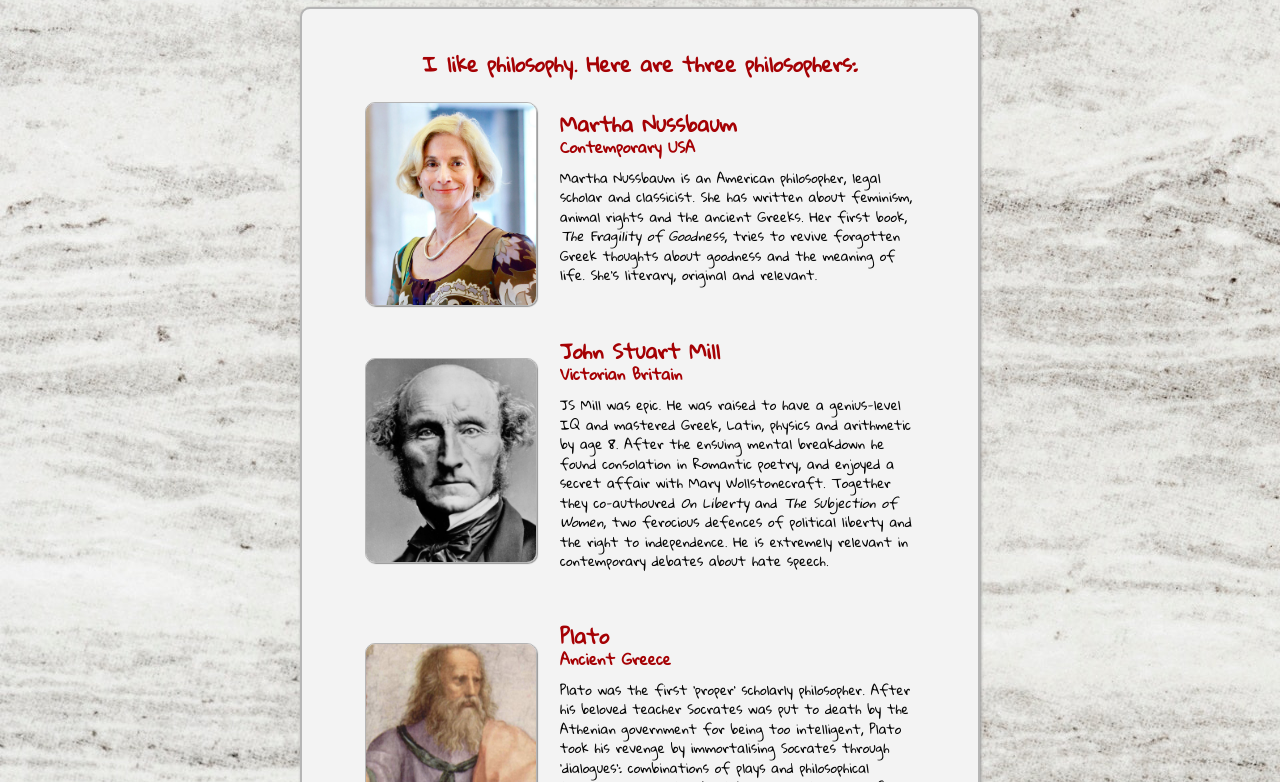
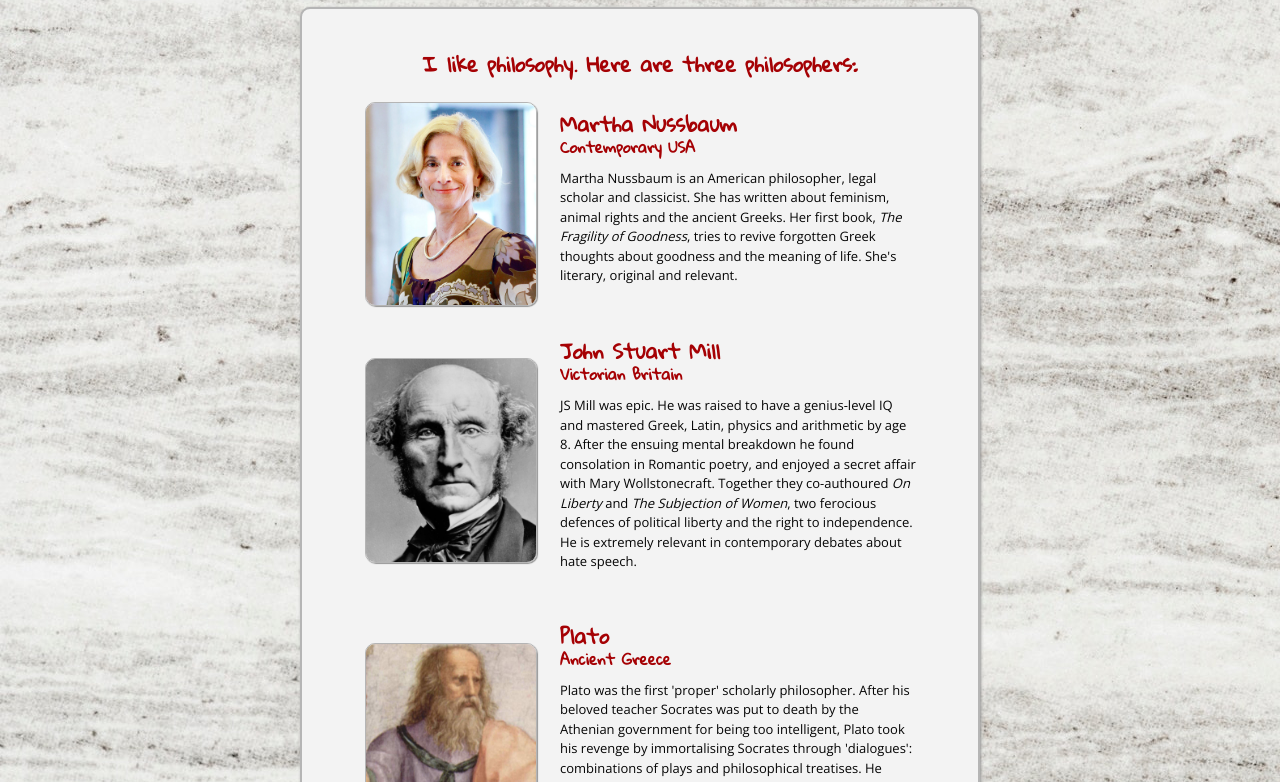
Before and after one commit to HarryKingdon/profile, a plain HTML site: page index.html in a window 1280 px wide. Shown: the part 597-1379 px from the top of the page. Drawn offline with nearby package versions, Linux system fonts and the light colour scheme.

Commit message:
make my profile prettier

```diff
--- a/index.html
+++ b/index.html
@@ -4,6 +4,7 @@
     <meta charset = "utf-8">
     <link rel="stylesheet" href="https://use.fontawesome.com/releases/v5.2.0/css/all.css" integrity="sha384-hWVjflwFxL6sNzntih27bfxkr27PmbbK/iSvJ+a4+0owXq79v+lsFkW54bOGbiDQ" crossorigin="anonymous">
     <link href="https://fonts.googleapis.com/css?family=Gloria+Hallelujah" rel="stylesheet">
+    <link href="https://fonts.googleapis.com/css?family=Open+Sans" rel="stylesheet">
     <link rel="stylesheet" href="style.css">
   </head>
   <body>
--- a/style.css
+++ b/style.css
@@ -51,7 +51,8 @@ h4 {
 p {
   font-size: 13;
   text-align: left;
-  line-height: 1.5
+  line-height: 1.5;
+  font-family: 'Open Sans', sans-serif;
 }
 
 a {
```
